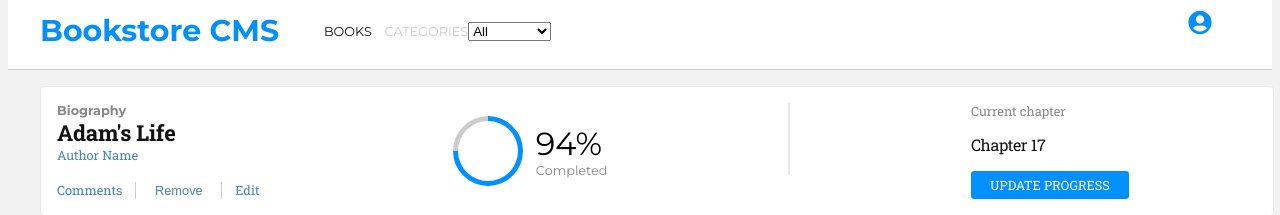
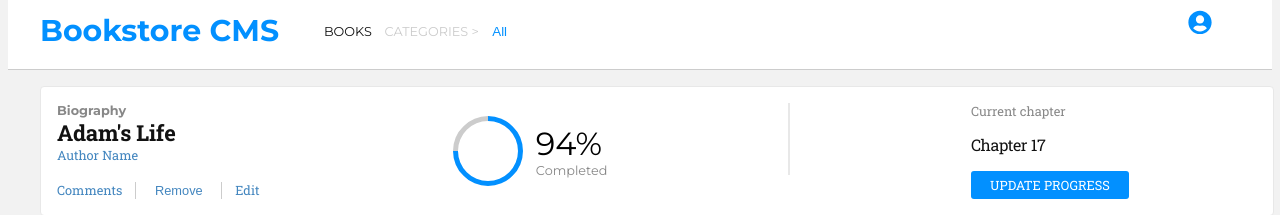
Before and after one commit to necmigunduz/bookstore-amit-necmi, a React (Create React App) app: page / in a window 1280 px wide. Shown: the top 215 px of the page. Built offline with nearby package versions, Linux system fonts and the light colour scheme.

Commit message:
Add style to header filter

```diff
--- a/src/components/CategoryFilter.js
+++ b/src/components/CategoryFilter.js
@@ -5,7 +5,7 @@ const CategoryFilter = (props) => {
   const categories = ['All', 'Action', 'Biography', 'History', 'Horror', 'Kids', 'Learning', 'Sci-Fi'];
   const { filterChange } = props;
   return (
-    <select onChange={(e) => filterChange(e.target.value)}>
+    <select className="category-filter" onChange={(e) => filterChange(e.target.value)}>
       {categories.map((cat) => (
         <option key={cat} value={cat}>{cat}</option>
       ))}
--- a/src/components/header.js
+++ b/src/components/header.js
@@ -18,7 +18,7 @@ function Header(props) {
           <h1 className="Bookstore-CMS">Bookstore CMS</h1>
           <div className="header-left-links">
             <span className="BOOKS active">BOOKS</span>
-            <span className="CATEGORIES">CATEGORIES</span>
+            <span className="CATEGORIES">CATEGORIES &gt;</span>
             <CategoryFilter filterChange={handleFilterChange} />
           </div>
         </div>
--- a/src/index.css
+++ b/src/index.css
@@ -51,6 +51,18 @@ header {
 
 .header-left span > .active {
   color: #000;
+}
+
+.category-filter {
+  border: none;
+  margin-left: 1em;
+  background: transparent;
+  appearance: none;
+  color: var(--azure);
+}
+
+.category-filter:focus {
+  outline: none;
 }
 
 .header-right {
```
